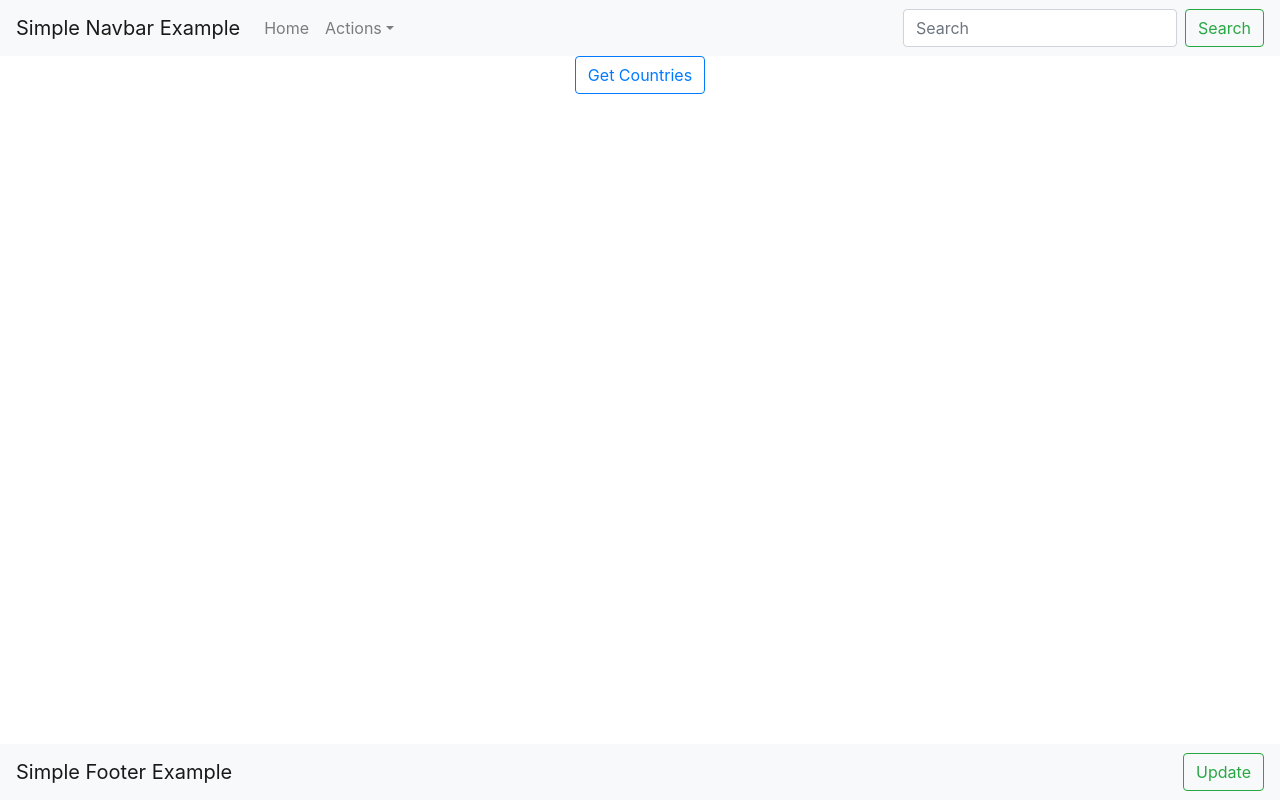
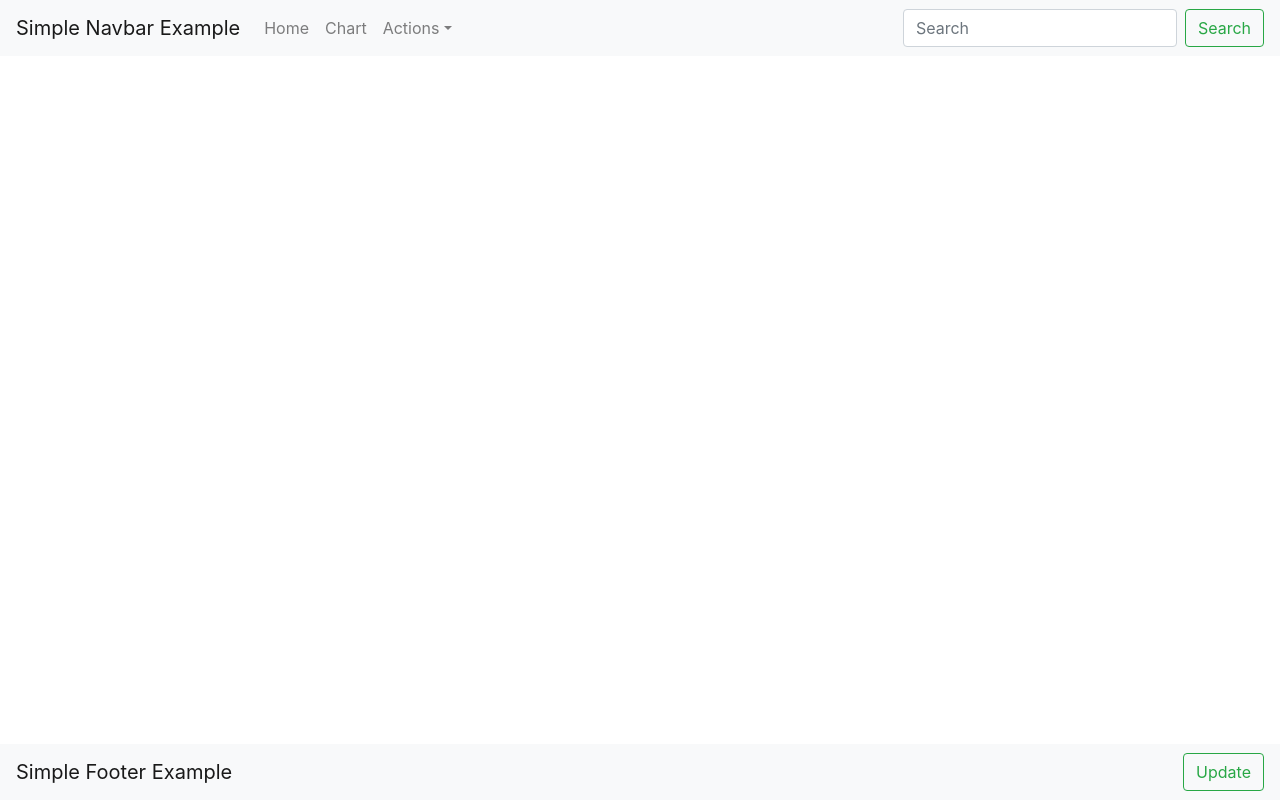
Before and after one commit to amcquistan/covid-trend-miner, a React (Create React App) app in the folder frontend/CRA2TS-Base/: page /chart in a window 1280 px wide. Built offline with nearby package versions, Linux system fonts and the light colour scheme.

Commit message:
Started implementing echarts with REACT and TS.

```diff
--- a/frontend/CRA2TS-Base/package.json
+++ b/frontend/CRA2TS-Base/package.json
@@ -16,6 +16,7 @@
     "@types/react-dom": "^16.9.8",
     "axios": "^0.19.2",
     "bootstrap": "^4.5.0",
+    "echarts": "^5.0.0",
     "react": "^16.13.1",
     "react-bootstrap": "^1.0.1",
     "react-dom": "^16.13.1",
--- a/frontend/CRA2TS-Base/src/App.tsx
+++ b/frontend/CRA2TS-Base/src/App.tsx
@@ -4,6 +4,7 @@ import React from 'react';
 import { Route, Switch } from 'react-router-dom';
 import NavBar from './components/navbar/Navbar';
 import CountriesGrid from './components/countries/countries';
+import ExampleChart from './components/charts/example/example';
 import Footer from './components/footer/Footer';
 
 export default function App() {
@@ -17,8 +18,8 @@ export default function App() {
                 <Route path="/countries">
                     <CountriesGrid />
                 </Route>
-                <Route path="/">
-                    <CountriesGrid />
+                <Route path="/chart">
+                    <ExampleChart chart={"Hello.  I'm a chart"} />
                 </Route>
             </Switch>
 
--- /dev/null
+++ b/frontend/CRA2TS-Base/src/components/charts/example/example.tsx
@@ -0,0 +1,86 @@
+import React, { useRef, useEffect } from 'react'
+import * as echarts from 'echarts';
+
+export interface IExampleChart {
+    chart: string;
+}
+
+const ExampleChart = (props: IExampleChart) => {
+
+    const myChart = useRef(null)
+
+    useEffect(() => {
+        const chart = echarts.init(myChart.current)
+    }, [])
+
+    //canvas.setOption({
+    //    title: {
+    //        text: 'ECharts entry example'
+    //    },
+    //    tooltip: {},
+    //    xAxis: {
+    //        data: ['shirt', 'cardign', 'chiffon shirt', 'pants', 'heels', 'socks']
+    //    },
+    //    yAxis: {},
+    //    series: [{
+    //        name: 'sales',
+    //        type: 'bar',
+    //        data: [5, 20, 36, 10, 10, 20]
+    //    }]
+    //})
+
+    return (
+        <div
+            ref={myChart}
+            style={{
+                width: "100%",
+                height: "100%",
+            }}>
+        </div>
+    );
+};
+
+export default ExampleChart;
+
+//export default class Chart extends React.Component {
+//    constructor(props) {
+//        super(props)
+//        this.chartElement = null
+//        this.chart = null
+//    }
+
+//    componentDidMount() {
+//        this.chart = echarts.init(this.chartElement)
+//        this.setOptions(this.chart)
+//    }
+
+//    setOptions = (chart) => {
+//        // will want to make this options obj a prop
+//        return chart.setOption({
+//            title: {
+//                text: 'ECharts entry example'
+//            },
+//            tooltip: {},
+//            xAxis: {
+//                data: ['shirt', 'cardign', 'chiffon shirt', 'pants', 'heels', 'socks']
+//            },
+//            yAxis: {},
+//            series: [{
+//                name: 'sales',
+//                type: 'bar',
+//                data: [5, 20, 36, 10, 10, 20]
+//            }]
+//        })
+//    }
+
+//    render() {
+//        return (
+//            <div
+//        ref= { e => { this.chartElement = e }
+//    }
+//    style = {{ height: 300, width: 300 }}
+//className = { 'chart1'} // could make this a prop
+//    />
+//    )
+//  }
+//}
--- a/frontend/CRA2TS-Base/src/components/countries/countries.tsx
+++ b/frontend/CRA2TS-Base/src/components/countries/countries.tsx
@@ -25,7 +25,7 @@ const CountriesGrid = () => {
                 {
                     countries.map((country: any, i: number) => {
                         return (
-                            <div className={`row`}>
+                            <div key={i} className={`row`}>
                                 <label className={`col-6`}>{country.country}</label><label className={`col-6`}>Location id: {country.location_id}</label>
                             </div>
                         );
--- a/frontend/CRA2TS-Base/src/components/navbar/Navbar.tsx
+++ b/frontend/CRA2TS-Base/src/components/navbar/Navbar.tsx
@@ -10,6 +10,7 @@ import './Navbar.css';
 const NavBar: React.FC = () => {
     var home = "/countries";
     var countries = '/countries';
+    var chart = '/chart';
   return (
       <Navbar bg="light" expand="lg" className="sticky-top">
           <Navbar.Brand href={home}>Simple Navbar Example</Navbar.Brand>
@@ -17,7 +18,9 @@ const NavBar: React.FC = () => {
           <Navbar.Collapse id="basic-navbar-nav">
               <Nav className="mr-auto">
                   <Nav.Link href={home}>Home</Nav.Link>
+                  <Nav.Link href={chart}>Chart</Nav.Link>
                   <NavDropdown title="Actions" id="basic-nav-dropdown">
+                      <NavDropdown.Item href={chart}>Chart</NavDropdown.Item>
                       <NavDropdown.Item href={countries}>Countries</NavDropdown.Item>
                       <NavDropdown.Divider />
                       <NavDropdown.Item href={home}>Home</NavDropdown.Item>
--- a/frontend/CRA2TS-Base/src/index.tsx
+++ b/frontend/CRA2TS-Base/src/index.tsx
@@ -4,7 +4,7 @@ import { Provider } from 'react-redux';
 import { createStore, applyMiddleware } from 'redux';
 import createSagaMiddleware from 'redux-saga';
 import App from './App';
-import { loadToDoList } from './actions';
+//import { loadToDoList } from './actions';
 import toDoApp from './reducers';
 import rootSaga from './sagas/index';
 import { BrowserRouter } from 'react-router-dom';
--- a/frontend/CRA2TS-Base/tsconfig.json
+++ b/frontend/CRA2TS-Base/tsconfig.json
@@ -17,9 +17,9 @@
     "resolveJsonModule": true,
     "isolatedModules": true,
     "noEmit": true,
-    "jsx": "react"
+    "jsx": "preserve"
   },
   "include": [
-    "src"
+    "./src/*"
   ]
 }
```
Also changed, not shown: 1 other file (tests, documents, lock files or other folders).
